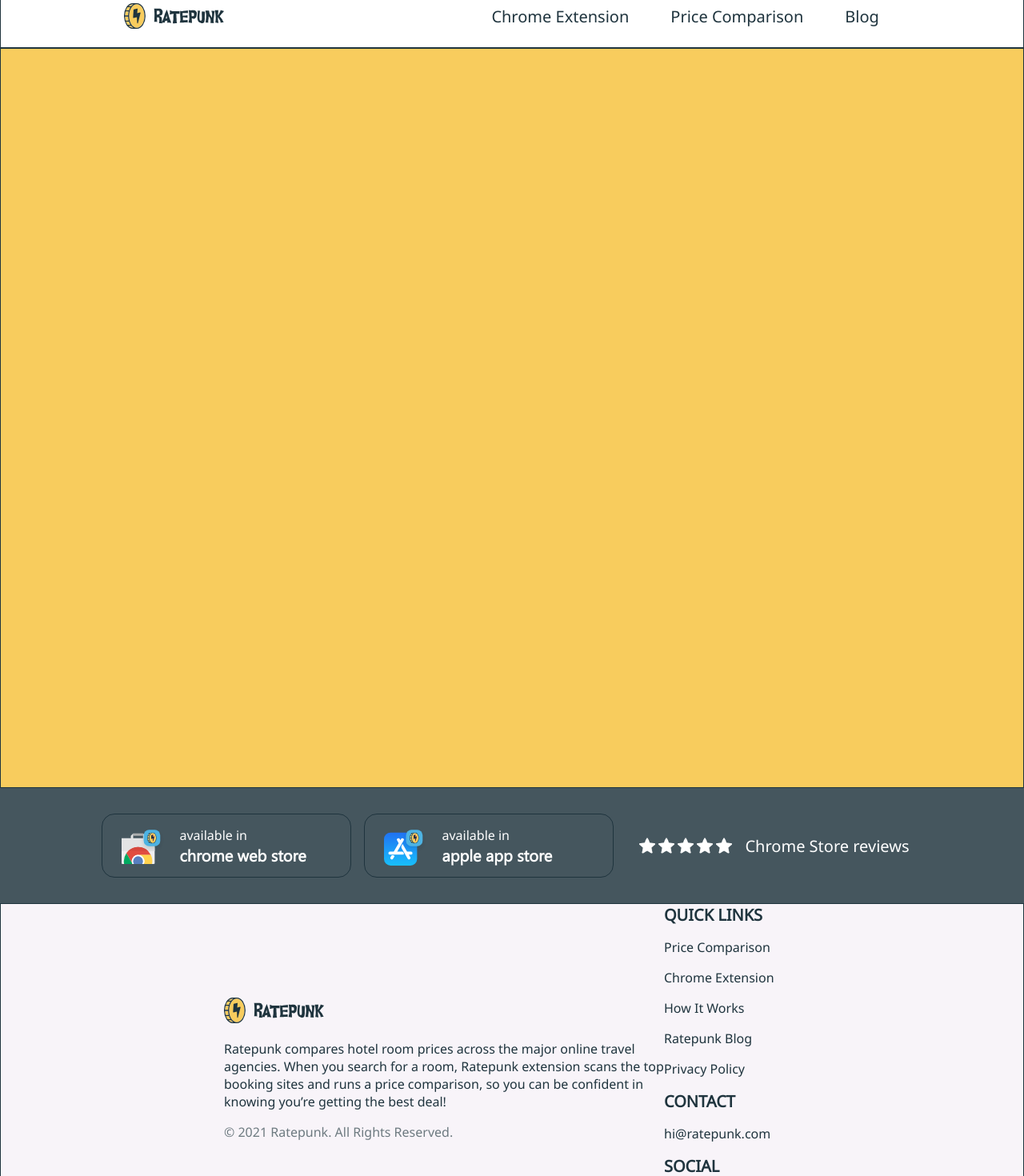
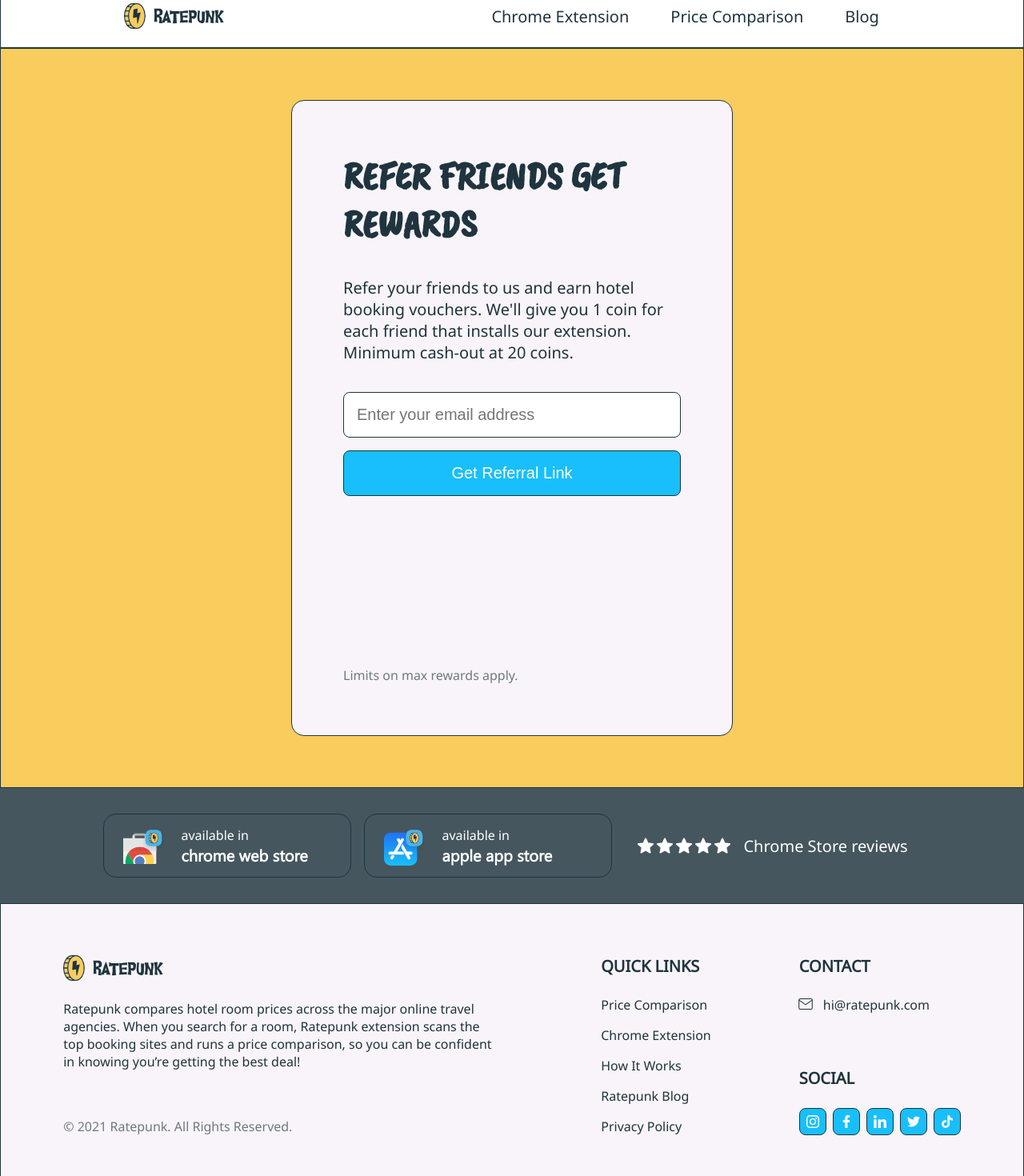
Before and after one commit to PineappleOverTheSea/ratepunk-task, a Next.js app: page / in a window 1280 px wide. Shown: the part 20-1490 px from the top of the page at 80% size. Built offline with nearby package versions, Linux system fonts and the light colour scheme.

Commit message:
working on main

```diff
--- a/components/Footer.tsx
+++ b/components/Footer.tsx
@@ -17,7 +17,7 @@
                     © 2021 Ratepunk. All Rights Reserved.
                 </div>
             </div>
-            <div className={styles.other}>
+            <div className={styles.links}>
                 <div className={styles.quick_links}>
                     <b>quick links</b>
                     <ul>
@@ -28,10 +28,11 @@
                         <li><Link href="">privacy policy</Link></li>
                     </ul>
                 </div>
+                <div className={styles.contact_social}>
                     <div className={styles.contact}>
                         <b>contact</b>
                         <ul>
-                        <li>hi@ratepunk.com</li>
+                            <li><Link href="">hi@ratepunk.com</Link></li>
                         </ul>
                     </div>
                     <div className={styles.social}>
@@ -45,6 +46,7 @@
                         </ul>
                     </div>
                 </div>
+            </div>
         </footer>
     );
 }
--- a/pages/index.tsx
+++ b/pages/index.tsx
@@ -16,7 +16,20 @@
 
       <Header />
       <main>
+        <div className={styles.wrapper}>
+          <div className={styles.main_content}>
+            <div className={styles.referral}>
+              <b>refer friends get rewards</b>
+              <p>Refer your friends to us and earn hotel booking vouchers. We'll give you 1 coin for each friend that installs our extension. Minimum cash-out at 20 coins.</p>
+              <input type="email" placeholder="Enter your email address"/>
+              <button>get referral link</button>
+              <div>Limits on max rewards apply.</div>
+            </div>
+            <div className={styles.referral_instructions}>
 
+            </div>
+          </div>
+        </div>
       </main>
       <section>
         <Download image_path={"/images/svg/chrome.svg"} store_name={"chrome web store"} />
--- a/styles/_fonts.scss
+++ b/styles/_fonts.scss
@@ -6,3 +6,7 @@
     font-family: "Gadugi";
     src: url("../public/fonts/gadugi-normal.ttf");
 }
+@font-face {
+    font-family: "Caveat Brush";
+    src: url("../public/fonts/CaveatBrush-Regular.ttf");
+}
--- a/styles/download.module.scss
+++ b/styles/download.module.scss
@@ -1,9 +1,9 @@
 .download{
+    min-width: 310px;
     height: 80px;
-    width: 312px;
     padding: 16px 24px;
     border: 1px solid var(--border-gray);
-    border-radius: 16px;
+    border-radius: 1rem;
     font-family: Noto Sans;
     color: #fff;
 
@@ -14,7 +14,7 @@
         margin-left: 16px;
         >b:last-of-type{
             font-family: Gadugi;
-            font-size: 20px;
+            font-size: 1.25rem;
         }
     }
     img{
--- a/styles/footer.module.scss
+++ b/styles/footer.module.scss
@@ -1,39 +1,67 @@
 .footer{
-    min-height: 348px;
+    padding-top: 64px;
+    padding-bottom: 58px;
     background-color: var(--background-light-gray);
     border: 1px solid var(--border-gray);
-    display: flex;
-    justify-content: center;
-    align-items: center;
     font-family: Noto Sans;
     color: var(--text-black);
 
+    display: flex;
+    justify-content: center;
+    gap: 128px;
     b{
         text-transform: uppercase;
-        font-size: 20px;
+        font-size: 1.25rem;
     }
     ul{
         padding: 0;
+        margin: 24px 0 0 0;
         list-style: none;
         display: flex;
     }
     .about{
-        max-width: 550px;
+        width: 544px;
+        display: flex;
+        flex-direction: column;
+        align-items: flex-start;
+        gap: 24px;
+        p{
+            margin: 0;
+        }
         >div{
             color: var(--text-light-gray);
+            margin-top: auto;
         }
     }
-    .other{
+
+    .links{
         display: flex;
-        flex-direction: column;
-        flex-wrap: wrap;
-        justify-content: space-between;
+        gap: 110px;
         .quick_links{
             ul{
                 flex-direction: column;
                 gap: 16px;
                 li{
                     text-transform: capitalize;
+                }
+                li:hover{
+                    color: var(--blue);
+                }
+            }
+        }
+        .contact_social{
+            display: flex;
+            flex-direction: column;
+            justify-content: space-between;
+            .contact{
+                ul{
+                    padding-left: 24px;
+                    list-style-image: url("../public/images/svg/email-footer.svg");
+                    li{
+                        padding-left: 6px;
+                    }
+                    li:hover{
+                        color: var(--blue);
                     }
                 }
             }
@@ -42,13 +70,21 @@
                 flex-direction: column;
                 ul{
                     align-items: center;
+                    display: flex;
+                    gap: 8px;
                     li{
                         padding: 8px;
                         background-color: var(--blue);
                         border: 1px solid var(--border-gray);
-                    border-radius: 8px;
+                        border-radius: 0.5rem;
+                        display: flex; //sutaiso paveiksliuką
+                        cursor: pointer;
+                    }
+                    li:hover{
+                        background-color: var(--yellow);
                     }
                 }
             }
         }
     }
+}
--- a/styles/header.module.scss
+++ b/styles/header.module.scss
@@ -13,7 +13,7 @@
         li{
             color: var(--text-black);
             margin: 26px;
-            font-size: 20px;
+            font-size: 1.25rem;
             font-family: Noto Sans;
         }
         li:hover{
--- a/styles/landing.module.scss
+++ b/styles/landing.module.scss
@@ -1,8 +1,60 @@
 .container{
+    display: flex;
+    flex-direction: column;
+    font-family: Noto Sans;
+    color: var(--text-black);
     main{
-        height: 925px;
+        padding: 4rem 0;
+
+        flex-grow: 1;
         background-color: var(--yellow);
         border: 1px solid var(--border-gray);
+
+        display: flex;
+        justify-content: center;
+        .referral{
+            width: 552px;
+            height: 795px;
+            padding: 4rem;
+            border: 1px solid var(--border-gray);
+            border-radius: 1rem;
+            background-color: var(--background-light-gray);
+
+            display: flex;
+            flex-direction: column;
+            gap: 1rem;
+            >*{
+                width: 100%;
+            }
+            b{
+                font-size: 3rem;
+                font-family: Caveat Brush;
+                text-transform: uppercase;
+            }
+            p{
+                font-size: 1.25rem;
+            }
+            input{
+                border: 1px solid var(--border-gray);
+                border-radius: 0.5rem;
+                font-size: 1.25rem;
+                padding: 1rem;
+            }
+            button{
+                padding: 1rem;
+                text-transform: capitalize;
+                color: #fff;
+                background-color: var(--blue);
+                cursor: pointer;
+                border: 1px solid var(--border-gray);
+                border-radius: 0.5rem;
+                font-size: 1.25rem;
+            }
+            div{
+                color: var(--text-gray);
+                margin-top: auto;
+            }
+        }
     }
     section{
         padding: 32px;
@@ -24,8 +76,11 @@
         }
         .stars + div{
             color: white;
-            font-size: 20px;
+            font-size: 1.25rem;
             font-family: Noto Sans;
         }
     }
 }
+.wrapper{
+    margin: 0 auto;
+}
```
Also changed, not shown: public/fonts/CaveatBrush-Regular.ttf (added). Lines whose indentation alone changed are shown as unchanged.
